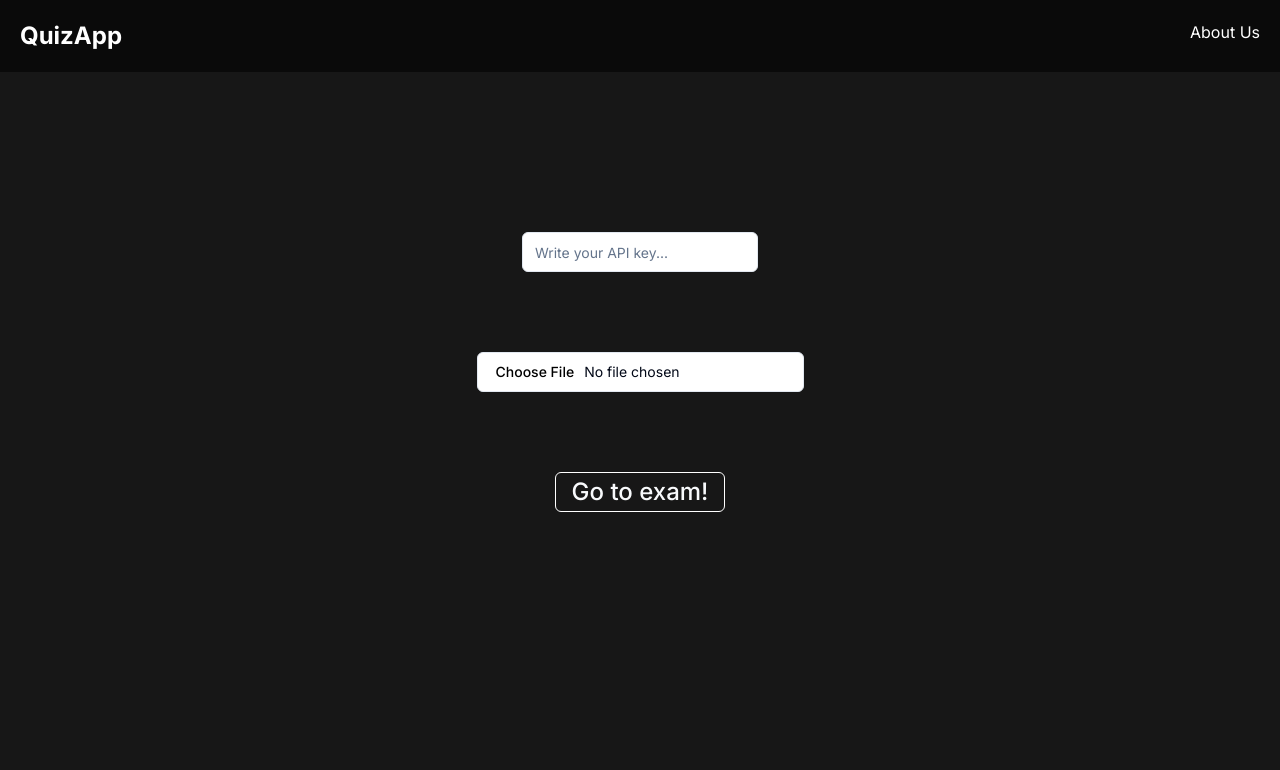
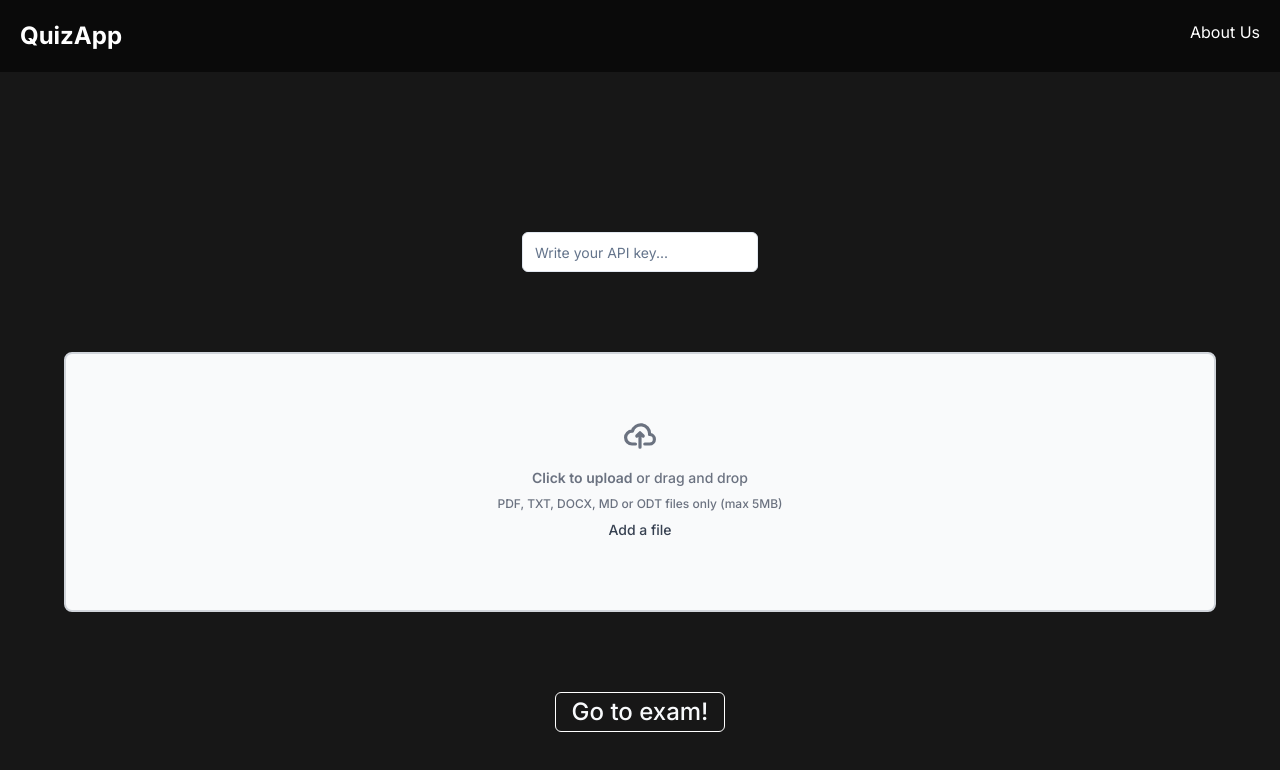
Before and after one commit to FerLRT/QuizCraft, a Next.js app: page / in a window 1280 px wide. Shown: the top 770 px of the page. Built offline with nearby package versions, Linux system fonts and the light colour scheme.

Commit message:
Updated drag and drop functionality

```diff
--- a/package.json
+++ b/package.json
@@ -13,6 +13,8 @@
     "@xmldom/xmldom": "^0.8.10",
     "class-variance-authority": "^0.7.0",
     "clsx": "^2.1.1",
+    "flowbite": "^2.4.1",
+    "flowbite-react": "^0.10.1",
     "jszip": "^3.10.1",
     "lucide-react": "^0.411.0",
     "mammoth": "^1.8.0",
--- a/src/app/page.tsx
+++ b/src/app/page.tsx
@@ -1,5 +1,6 @@
 "use client";
 import { Button } from "@/components/ui/button";
+import { FileLoader } from "@/components/ui/fileLoader";
 import { Input } from "@/components/ui/input";
 import { extractText } from "@/lib/utils";
 import { useRouter } from "next/navigation";
@@ -8,10 +9,12 @@ import React, { FormEvent, useState } from "react";
 export default function Home() {
   const router = useRouter();
   const [file, setFile] = useState<File | null>(null);
+  const [fileName, setFileName] = useState<string | null>(null);
 
   const handleFileChange = (event: React.ChangeEvent<HTMLInputElement>) => {
     if (event.target.files && event.target.files[0]) {
       setFile(event.target.files[0]);
+      setFileName(event.target.files[0].name);
     }
   };
 
@@ -45,13 +48,9 @@ export default function Home() {
         placeholder="Write your API key..."
         className="w-fit"
       ></Input>
-      <Input
-        required
-        type="file"
-        accept=".txt, .docx, .pdf, .md, .odt"
-        className="w-fit"
-        onChange={handleFileChange}
-      ></Input>
+
+      <FileLoader onChange={handleFileChange} fileName={fileName} />
+
       <Button className="hover:scale-125 hover:bg-neutral-950 hover:border-neutral-950 transition duration-200 bg-neutral-900 text-2xl border border-white">
         Go to exam!
       </Button>
--- /dev/null
+++ b/src/components/ui/fileLoader.tsx
@@ -0,0 +1,133 @@
+"use client";
+
+import { FileInput, Label } from "flowbite-react";
+import { useState } from "react";
+
+export function FileLoader({
+  onChange,
+  fileName,
+}: {
+  onChange: (event: React.ChangeEvent<HTMLInputElement>) => void;
+  fileName: string | null;
+}) {
+  const [dragActive, setDragActive] = useState(false);
+  const [invalidFileType, setInvalidFileType] = useState(false);
+
+  const validFileTypes = [
+    "text/plain", // .txt
+    "application/pdf", // .pdf
+    "application/vnd.openxmlformats-officedocument.wordprocessingml.document", // .docx
+    "text/markdown", // .md
+    "application/vnd.oasis.opendocument.text", // .odt
+  ];
+  const validExtensions = ["txt", "pdf", "docx", "md", "odt"];
+
+  const handleDrag = (e: React.DragEvent<HTMLDivElement>) => {
+    e.preventDefault();
+    e.stopPropagation();
+
+    if (e.type === "dragenter" || e.type === "dragover") {
+      setDragActive(true);
+
+      // Check if file type is valid
+      const fileType = e.dataTransfer.items[0]?.type || "";
+      setInvalidFileType(!!fileType && !validFileTypes.includes(fileType));
+    }
+  };
+
+  const handleDrop = (e: React.DragEvent<HTMLDivElement>) => {
+    e.preventDefault();
+    e.stopPropagation();
+    setDragActive(false);
+
+    if (e.dataTransfer.files && e.dataTransfer.files[0]) {
+      const file = e.dataTransfer.files[0];
+
+      if (file) {
+        // Check file extension as well
+        const fileExtension = file.name.split(".").pop()?.toLowerCase();
+
+        if (
+          validFileTypes.includes(file.type) ||
+          validExtensions.includes(fileExtension || "")
+        ) {
+          const event = {
+            target: { files: e.dataTransfer.files },
+          } as React.ChangeEvent<HTMLInputElement>;
+          onChange(event);
+          setInvalidFileType(false);
+        } else {
+          setInvalidFileType(true);
+        }
+      }
+    }
+  };
+
+  const handleDragLeave = (e: React.DragEvent<HTMLDivElement>) => {
+    e.preventDefault();
+    e.stopPropagation();
+    setDragActive(false);
+    setInvalidFileType(false);
+  };
+
+  return (
+    <div
+      className={`flex w-[90%] items-center justify-center border-2 rounded-lg ${
+        dragActive
+          ? invalidFileType
+            ? "border-red-600 bg-red-50"
+            : "border-blue-900 bg-blue-50"
+          : "border-gray-300 bg-gray-50"
+      }`}
+      onDragEnter={handleDrag}
+      onDragOver={handleDrag}
+      onDragLeave={handleDragLeave}
+      onDrop={handleDrop}
+    >
+      <Label
+        htmlFor="dropzone-file"
+        className="flex h-64 w-full cursor-pointer flex-col items-center justify-center rounded-lg"
+      >
+        <div className="flex flex-col items-center justify-center pb-6 pt-5">
+          <svg
+            className="mb-4 h-8 w-8 text-gray-500 dark:text-gray-400"
+            aria-hidden="true"
+            xmlns="http://www.w3.org/2000/svg"
+            fill="none"
+            viewBox="0 0 20 16"
+          >
+            <path
+              stroke="currentColor"
+              strokeLinecap="round"
+              strokeLinejoin="round"
+              strokeWidth="2"
+              d="M13 13h3a3 3 0 0 0 0-6h-.025A5.56 5.56 0 0 0 16 6.5 5.5 5.5 0 0 0 5.207 5.021C5.137 5.017 5.071 5 5 5a4 4 0 0 0 0 8h2.167M10 15V6m0 0L8 8m2-2 2 2"
+            />
+          </svg>
+          <p className="mb-2 text-sm text-gray-500 dark:text-gray-400">
+            <span className="font-semibold">Click to upload</span> or drag and
+            drop
+          </p>
+          <p className="text-xs text-gray-500 dark:text-gray-400">
+            PDF, TXT, DOCX, MD or ODT files only (max 5MB)
+          </p>
+          <p className="mt-2 text-sm text-gray-700 dark:text-gray-300">
+            {fileName ? (
+              <>
+                <span className="font-semibold">File:</span> {fileName}
+              </>
+            ) : (
+              "Add a file"
+            )}
+          </p>
+        </div>
+        <FileInput
+          id="dropzone-file"
+          className="hidden"
+          onChange={onChange}
+          accept=".pdf, .txt, .docx, .md, .odt"
+        />
+      </Label>
+    </div>
+  );
+}
```
Also changed, not shown: 1 other file (tests, documents, lock files or other folders).
